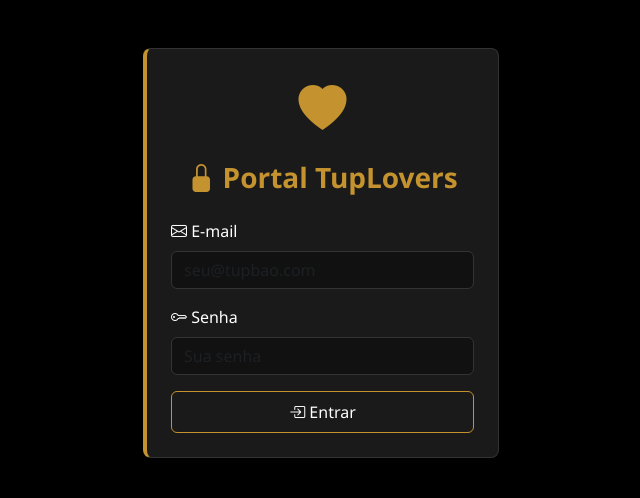
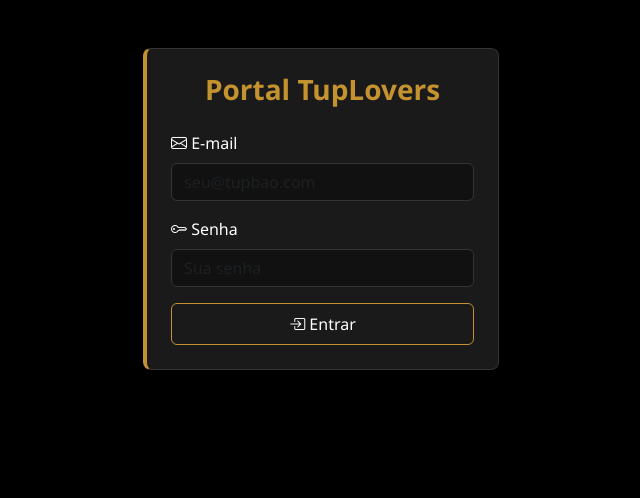
Before and after one commit to brunnoalmeida23/app-templo, a Flask app: page /login in a window 1280 px wide. Shown: the part 73-571 px from the top of the page, without its empty margins (319-959 px from the left). Run offline with Flask 3, Linux system fonts and the light colour scheme; data comes from the database, SQL or seed files in the repository; some libraries are stand-ins or nearby versions.

Commit message:
Portal TupLovers limpo - sem ícones

```diff
--- a/templates/login.html
+++ b/templates/login.html
@@ -12,10 +12,7 @@
         <div class="col-md-4 col-sm-8 col-11">
             <div class="card login-card shadow">
                 <div class="card-body p-4">
-                    <div class="text-center mb-3">
-                        <i class="bi bi-heart-fill" style="font-size: 3rem; color: var(--ambar);"></i>
-                    </div>
-                    <h3 class="text-center mb-4 titulo-secao"><i class="bi bi-lock-fill"></i> Portal TupLovers</h3>
+                    <h3 class="text-center mb-4 titulo-secao">Portal TupLovers</h3>
 
                     {% with messages = get_flashed_messages() %}
                         {% if messages %}
```
